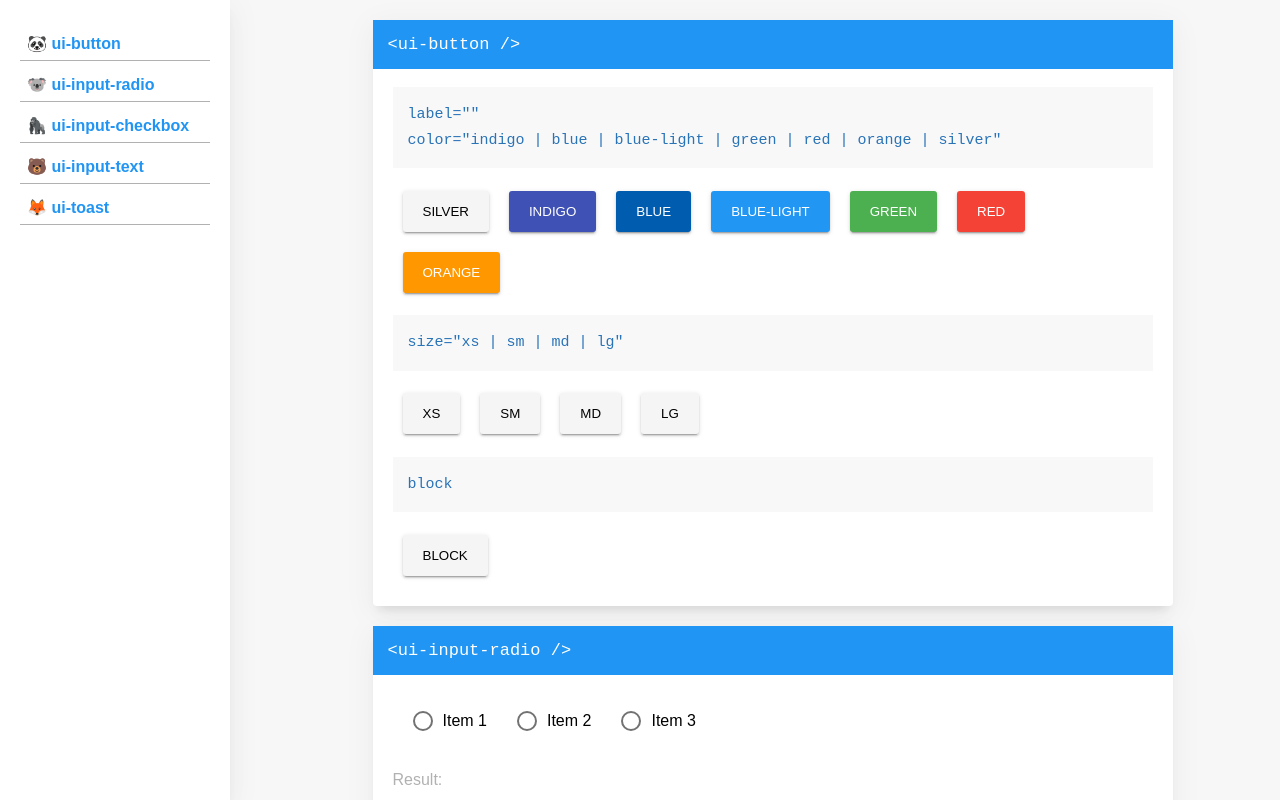
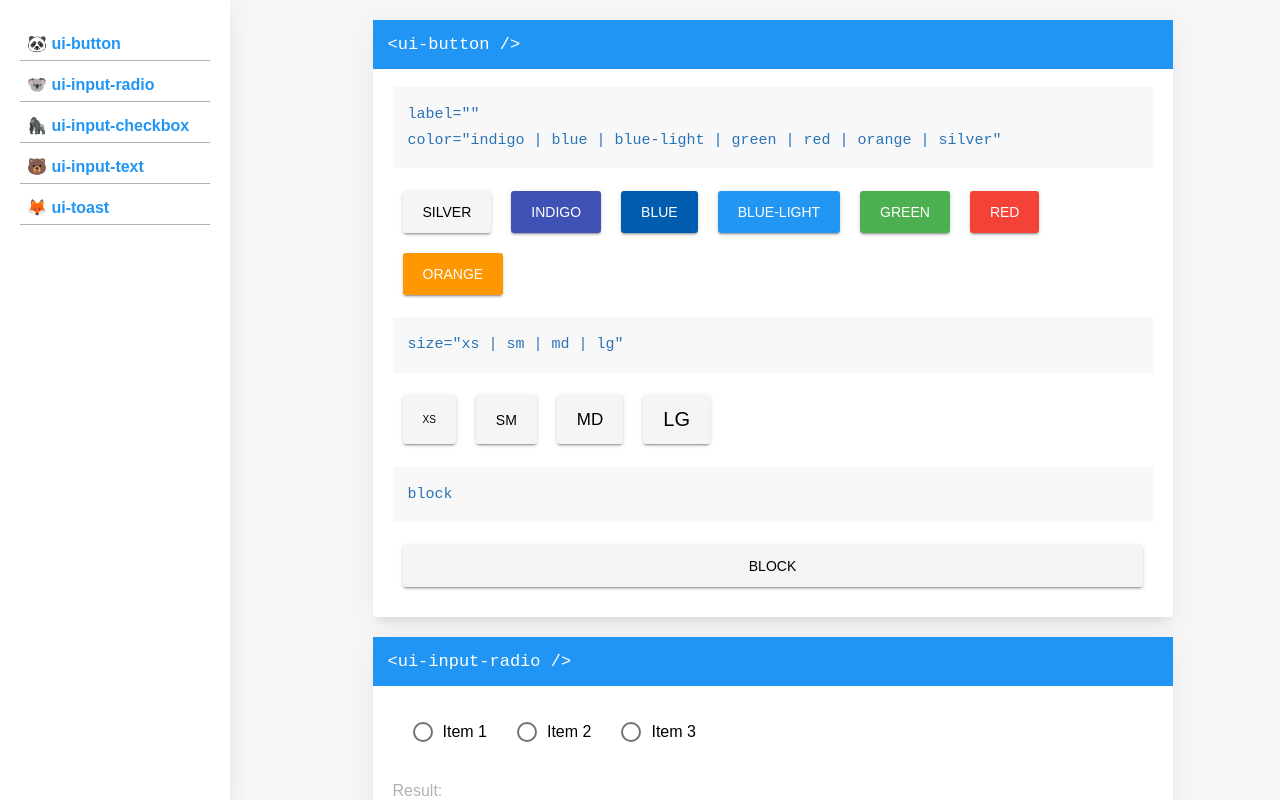
Before and after one commit to anton-sergeenkov/Vue-Uikit, a Vue app: page / in a window 1280 px wide. Built offline with nearby package versions, Linux system fonts and the light colour scheme.

Commit message:
Update button.vue

```diff
--- a/src/components-library/ui/button.vue
+++ b/src/components-library/ui/button.vue
@@ -62,11 +62,10 @@ $box-shadow:
     &.orange     { @include setColor($orange,     #fff); }
     &.silver     { @include setColor($light,      #000); }
 
-    &xs    { font-size: 10px; }
-    &sm    { font-size: 14px; }
-    &md    { font-size: 17px; }
-    &lg    { font-size: 20px; }
-    &block { width: 100%; }
+    &.xs    { font-size: 10px; }
+    &.sm    { font-size: 14px; }
+    &.md    { font-size: 17px; }
+    &.lg    { font-size: 20px; }
+    &.block { width: 100%; }
 }
-
 </style>
```
